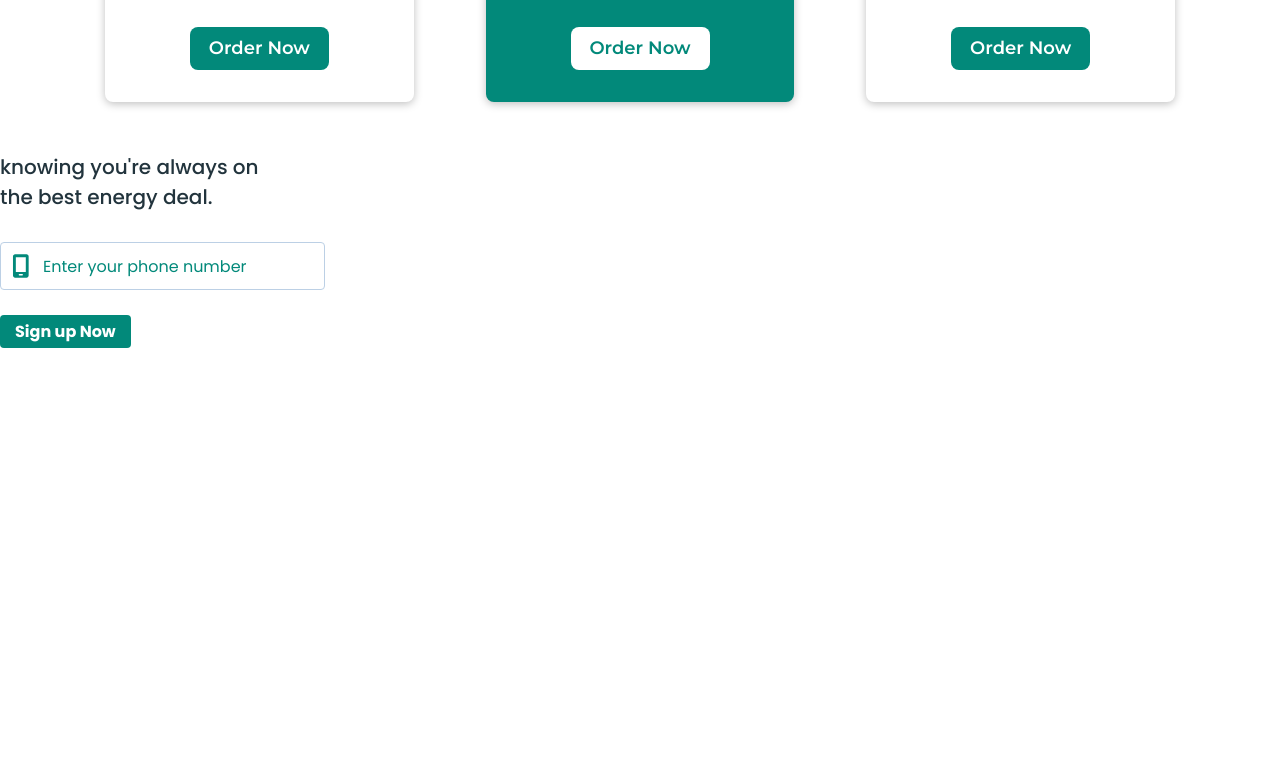
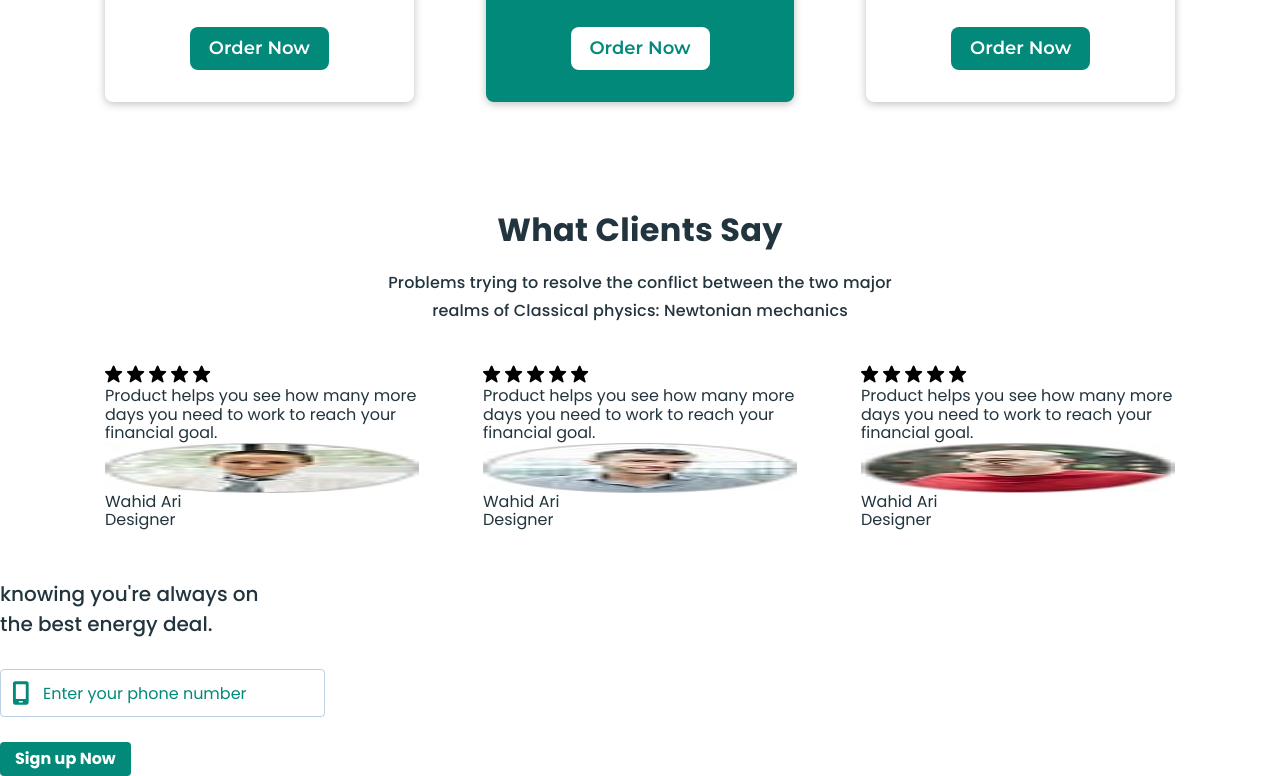
Before and after one commit to Iry-naO/Bussines-promotion, a plain HTML site: page index.html in a window 1280 px wide. Shown: the part 4683-5459 px from the top of the page. Before the commit the page ends 5031 px from the top, so only its background shows below. Drawn offline with nearby package versions, Linux system fonts and the light colour scheme.

Commit message:
update file

```diff
--- a/css/styles.css
+++ b/css/styles.css
@@ -587,23 +587,6 @@ img {
   margin-bottom: 8px;
 }
 
-.prices-item:nth-child(2) .prices-heading,
-.prices-item:nth-child(2) .prices-subheading,
-.prices-item:nth-child(2) .prices-number,
-.prices-item:nth-child(2) .prices-sign,
-.prices-item:nth-child(2) .prices-description {
-  color: #fff;
-}
-
-.prices-item:nth-child(2) .prices-period {
-  color: #e0e0e0;
-}
-
-.prices-item:nth-child(2) .prices-btn {
-  color: #02897a;
-  background-color: #fff;
-}
-
 .prices-subheading {
   font-family: "Montserrat", sans-serif;
   font-weight: 400;
@@ -675,6 +658,62 @@ img {
   margin: 30px auto 0;
 }
 
+.prices-item:nth-child(2) .prices-heading,
+.prices-item:nth-child(2) .prices-subheading,
+.prices-item:nth-child(2) .prices-number,
+.prices-item:nth-child(2) .prices-sign,
+.prices-item:nth-child(2) .prices-description {
+  color: #fff;
+}
+
+.prices-item:nth-child(2) .prices-period {
+  color: #e0e0e0;
+}
+
+.prices-item:nth-child(2) .prices-btn {
+  color: #02897a;
+  background-color: #fff;
+}
+
+/* CLIENTS */
+
+.clients-title {
+  font-weight: 700;
+  font-size: 32px;
+  line-height: 1.78;
+  letter-spacing: 0.01em;
+  text-align: center;
+  text-transform: capitalize;
+  margin-bottom: 10px;
+}
+
+.clients-subtitle {
+  font-weight: 500;
+  font-size: 16px;
+  line-height: 1.75;
+  letter-spacing: 0.01em;
+  text-align: center;
+  margin: 0 auto 40px;
+  text-align: center;
+  max-width: 537px;
+}
+
+.clients-list {
+  display: flex;
+  align-items: center;
+  gap: 64px;
+}
+
+.clients-item {
+  flex-basis: calc((100% - 128px) / 3);
+}
+
+.clients-icon-list {
+  display: flex;
+  align-items: center;
+  gap: 4px;
+}
+
 /* FOOTER */
 
 .footer-text {
--- a/index.html
+++ b/index.html
@@ -478,7 +478,6 @@
                   <p class="prices-period">Per / month</p>
                 </div>
               </div>
-
               <ul>
                 <li class="prices-description">Only 2 Operators</li>
                 <li class="prices-description">Notifications</li>
@@ -496,7 +495,6 @@
                   <p class="prices-period">Per / month</p>
                 </div>
               </div>
-
               <ul>
                 <li class="prices-description">5+ Operators</li>
                 <li class="prices-description">Notifications</li>
@@ -520,6 +518,155 @@
                 <li class="prices-description">Landing Pages</li>
               </ul>
               <button class="prices-btn" type="button">Order Now</button>
+            </li>
+          </ul>
+        </div>
+      </section>
+
+      <!-- CLIENTS -->
+      <section class="section">
+        <div class="container">
+          <h2 class="clients-title">What Clients Say</h2>
+          <p class="clients-subtitle">
+            Problems trying to resolve the conflict between the two major realms
+            of Classical physics: Newtonian mechanics
+          </p>
+          <ul class="clients-list">
+            <li class="clients-item">
+              <ul class="clients-icon-list">
+                <li>
+                  <svg width="18" height="18">
+                    <use href="./images/icons.svg#icon-star"></use>
+                  </svg>
+                </li>
+                <li>
+                  <svg width="18" height="18">
+                    <use href="./images/icons.svg#icon-star"></use>
+                  </svg>
+                </li>
+                <li>
+                  <svg width="18" height="18">
+                    <use href="./images/icons.svg#icon-star"></use>
+                  </svg>
+                </li>
+                <li>
+                  <svg width="18" height="18">
+                    <use href="./images/icons.svg#icon-star"></use>
+                  </svg>
+                </li>
+                <li>
+                  <svg width="18" height="18">
+                    <use href="./images/icons.svg#icon-star"></use>
+                  </svg>
+                </li>
+              </ul>
+
+              <p>
+                Product helps you see how many more days you need to work to
+                reach your financial goal.
+              </p>
+              <img
+                width="50"
+                height="50"
+                srcset="
+                  ./images/client1-desk-min.jpg    1x,
+                  ./images/client1@2x-desk-min.jpg 2x
+                "
+                src="./images/client1-desk-min.jpg"
+                alt="women"
+              />
+              <p>Wahid Ari</p>
+              <p>Designer</p>
+            </li>
+            <li class="clients-item">
+              <ul class="clients-icon-list">
+                <li>
+                  <svg width="18" height="18">
+                    <use href="./images/icons.svg#icon-star"></use>
+                  </svg>
+                </li>
+                <li>
+                  <svg width="18" height="18">
+                    <use href="./images/icons.svg#icon-star"></use>
+                  </svg>
+                </li>
+                <li>
+                  <svg width="18" height="18">
+                    <use href="./images/icons.svg#icon-star"></use>
+                  </svg>
+                </li>
+                <li>
+                  <svg width="18" height="18">
+                    <use href="./images/icons.svg#icon-star"></use>
+                  </svg>
+                </li>
+                <li>
+                  <svg width="18" height="18">
+                    <use href="./images/icons.svg#icon-star"></use>
+                  </svg>
+                </li>
+              </ul>
+              <p>
+                Product helps you see how many more days you need to work to
+                reach your financial goal.
+              </p>
+              <img
+                width="50"
+                height="50"
+                srcset="
+                  ./images/client2-desk-min.jpg    1x,
+                  ./images/client2@2x-desk-min.jpg 2x
+                "
+                src="./images/client2-desk-min.jpg"
+                alt="men"
+              />
+              <p>Wahid Ari</p>
+              <p>Designer</p>
+            </li>
+            <li class="clients-item">
+              <ul class="clients-icon-list">
+                <li>
+                  <svg width="18" height="18">
+                    <use href="./images/icons.svg#icon-star"></use>
+                  </svg>
+                </li>
+                <li>
+                  <svg width="18" height="18">
+                    <use href="./images/icons.svg#icon-star"></use>
+                  </svg>
+                </li>
+                <li>
+                  <svg width="18" height="18">
+                    <use href="./images/icons.svg#icon-star"></use>
+                  </svg>
+                </li>
+                <li>
+                  <svg width="18" height="18">
+                    <use href="./images/icons.svg#icon-star"></use>
+                  </svg>
+                </li>
+                <li>
+                  <svg width="18" height="18">
+                    <use href="./images/icons.svg#icon-star"></use>
+                  </svg>
+                </li>
+              </ul>
+              <p>
+                Product helps you see how many more days you need to work to
+                reach your financial goal.
+              </p>
+              <img
+                width="50"
+                height="50"
+                srcset="
+                  ./images/client3-desk-min.jpg    1x,
+                  ./images/client3@2x-desk-min.jpg 2x
+                "
+                src="./images/client3-desk-min.jpg"
+                alt="men"
+              />
+              <p>Wahid Ari</p>
+              <p>Designer</p>
             </li>
           </ul>
         </div>
```
